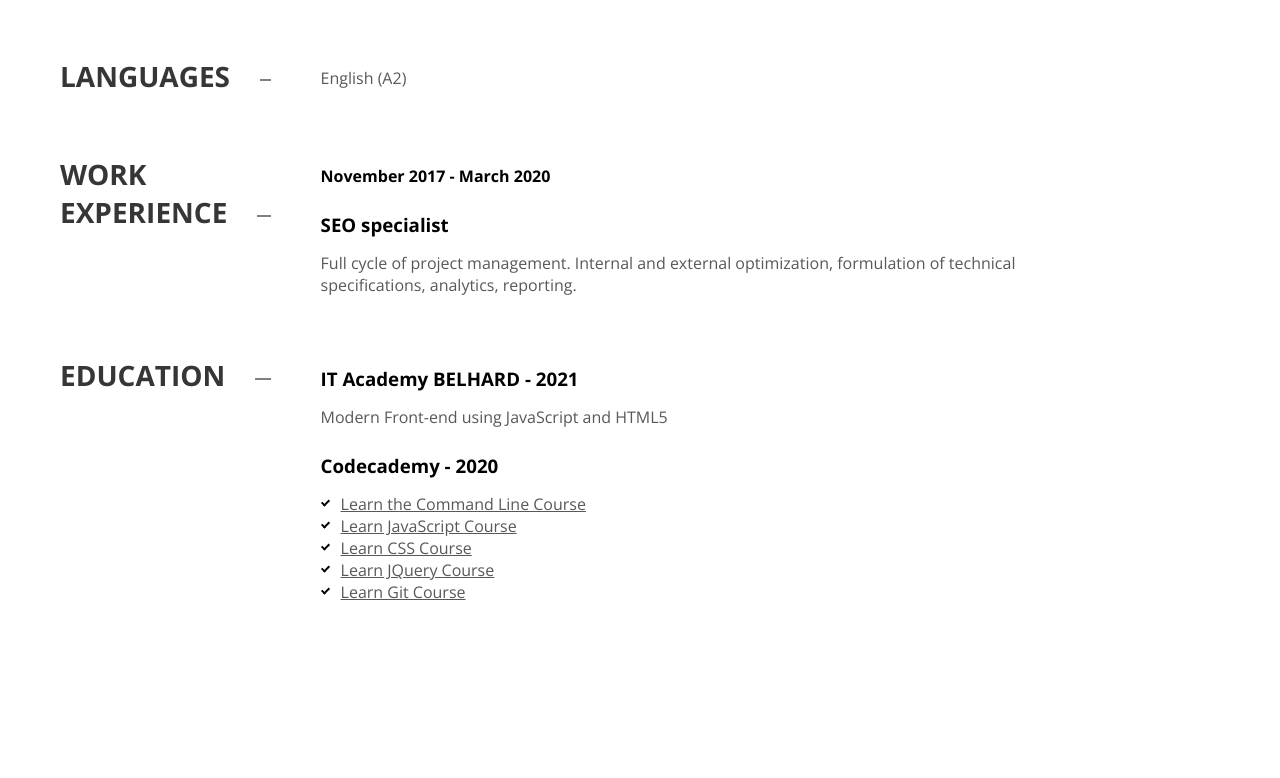
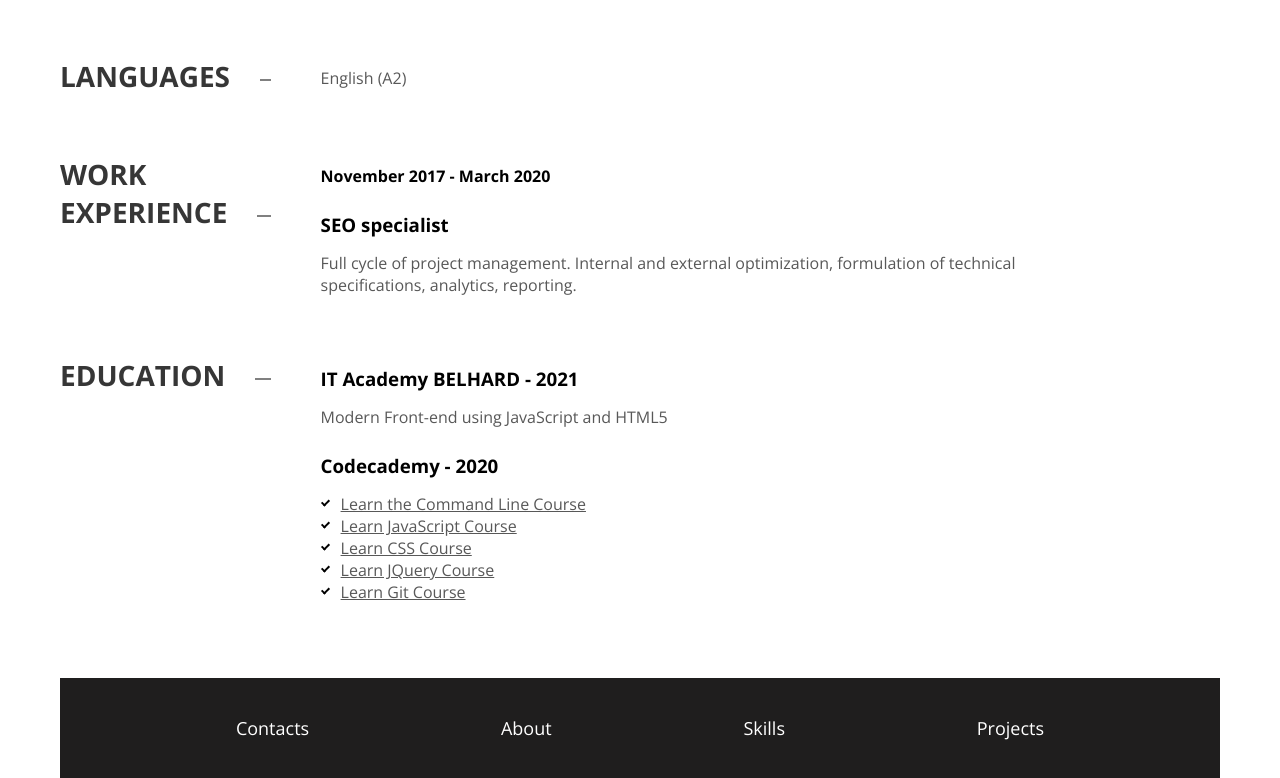
Before and after one commit to NataGetUp/rsschool-cv, a plain HTML site: page index.html in a window 1280 px wide. Shown: the part 1071-1849 px from the top of the page. Before the commit the page ends 1749 px from the top, so only its background shows below. Drawn offline with nearby package versions, Linux system fonts and the light colour scheme.

Commit message:
feat: add footer

```diff
--- a/css/style.css
+++ b/css/style.css
@@ -30,7 +30,7 @@ img {
 .main-header {
     display: flex;
     padding: 70px 80px;
-    background-color: black;
+    background-color: rgb(31, 30, 30);
     color: #fff;
 }
 
@@ -51,7 +51,7 @@ img {
     text-transform: uppercase;
 }
 
-.main-header a {
+.main-header a, .main-footer a {
     color: #fff;
     text-decoration: none;
 }
@@ -164,3 +164,18 @@ img {
 .content.--education p {
     margin: 10px 0 25px;
 }
+
+.main-footer {
+    padding: 20px 80px;
+    background-color: rgb(31, 30, 30);
+    color: #fff;
+}
+
+.main-footer ul {
+    display: flex;
+    justify-content: space-around;
+}
+
+.main-footer  {
+    font-size: 18px;
+}
--- a/index.html
+++ b/index.html
@@ -10,7 +10,7 @@
 </head>
 <body>
     <div class="container">
-        <header class="main-header">
+        <header class="main-header" id="contacts">
             <div class="pic">
                 <img src="img/pic.png" alt="Head Photo">
             </div>
@@ -22,13 +22,13 @@
                     <li class="item"><b>Location:</b> Minsk</li>
                     <li class="item"><b>Email:</b> <a href="mailto:nata.getup@gmail.com">nata.getup@gmail.com</a></li>
                     <li class="item"><b>Phone number:</b> <a href="tel:+375297604103">+375(29)760-41-03</a></li>
-                    <li class="item"><b>Linkedin:</b> <a href="https://www.linkedin.com/in/natasha-kulikovskaya/">https://www.linkedin.com/in/natasha-kulikovskaya/</a></li>
+                    <li class="item"><b>Linkedin:</b> <a href="https://www.linkedin.com/in/natasha-kulikovskaya/">natasha-kulikovskaya</a></li>
                 </ul>
             </div>
         </header>
         <main>
             <section class="content">
-                <h2 class="heading-secondary">About</h2>
+                <h2 class="heading-secondary" id="about">About</h2>
                 <div class="description">
                     <p>Two years of successful project management experience in the field of SEO. I worked in a team remotely. I'm looking for opportunities to change direction and want to become a pro in front-end development</p>
                     <p>I am looking for a team in which I will grow as a specialist.</p>
@@ -36,7 +36,7 @@
                 </div>
             </section>
             <section class="content">
-                <h2 class="heading-secondary">Skills</h2>
+                <h2 class="heading-secondary" id="skills">Skills</h2>
                 <div class="description">
                     <ul class="list">
                         <li class="item">HTML5/CSS3</li>
@@ -53,7 +53,7 @@
                 </div>
             </section>
             <section class="content">
-                <h2 class="heading-secondary">Projects</h2>
+                <h2 class="heading-secondary" id="projects">Projects</h2>
                 <div class="description">
                     <p>There is a non-commercial (educational) experience:</p>
                     <ul class="list">
@@ -94,6 +94,16 @@
                 </div>
             </section>
         </main>
+        <footer class="main-footer">
+            <nav class="social">
+                <ul class="list">
+                    <li class="item"><a href="#contacts" class="link">Contacts</a></li>
+                    <li class="item"><a href="#about" class="link">About</a></li>
+                    <li class="item"><a href="#skills" class="link">Skills</a></li>
+                    <li class="item"><a href="#projects" class="link">Projects</a></li>
+                </ul>
+            </nav>
+        </footer>
     </div>
 </body>
 </html>
```
